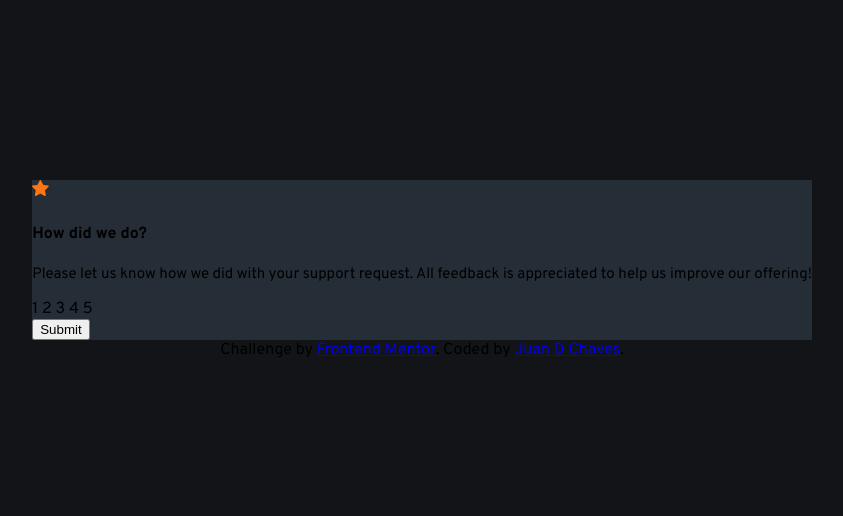
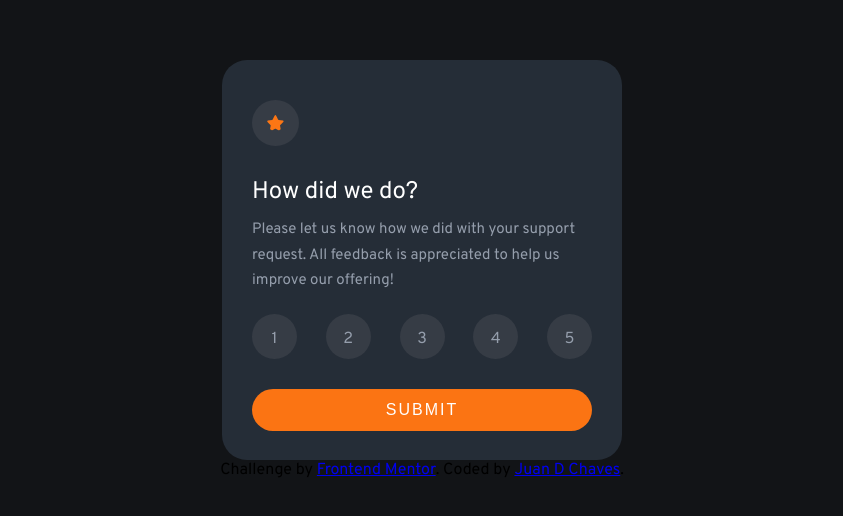
Before and after one commit to JuanDChaves/interactive-rating-component, a plain HTML site: page index.html in a window 1280 px wide. Shown: the part 138-654 px from the top of the page, without its empty margins (218-1061 px from the left). Drawn offline with Linux system fonts and the light colour scheme.

Commit message:
added css to question card

```diff
--- a/index.html
+++ b/index.html
@@ -32,8 +32,7 @@
       <span class="number">4</span>
       <span class="number">5</span>
     </div>
-
-    <button class="submit-btn">Submit</button>
+    <button class="submit-btn" id="submit-btn">Submit</button>
   </div>
 
   <!-- Rating state end -->
--- a/script.js
+++ b/script.js
@@ -0,0 +1,8 @@
+const submitBtn = document.getElementById("submit-btn");
+
+
+function submitRating() {
+    console.log("holainas");
+}
+
+submitBtn.addEventListener("click", submitRating);
--- a/style.css
+++ b/style.css
@@ -3,7 +3,7 @@
 :root {
     --primary-color: hsl(25, 97%, 53%);
     --neutral-grey: hsl(217, 12%, 63%);
-    --neutral-dark-grey: hsl(216, 12%, 54%);
+    --neutral-dark-grey: hsl(216, 12%, 24%);
     --neutral-blue: hsl(213, 19%, 18%);
     --neutral-dark-blue: hsl(216, 12%, 8%);
 
@@ -29,6 +29,82 @@ p {
 
 .rating-container {
     background-color: var(--neutral-blue);
+    color: #fff;
+    width: 400px;
+    height: 400px;
+    border-radius: 25px;
+    padding: 30px;
+}
+
+.rating-container img {
+    background-color: var(--neutral-dark-grey);
+    padding: 15px;
+    border-radius: 50%;
+    margin-top: 10px;
+}
+
+.question-title {
+    font-size: 1.5em;
+    font-weight: 400;
+    margin: 25px 0 10px 0;
+}
+
+.question-text {
+    color: var(--neutral-grey);
+    line-height: 1.7;
+    margin: 0;
+}
+
+.possible-ratings {
+    display: flex;
+    justify-content: space-between;
+    margin-top: 20px;
+}
+
+.possible-ratings .number {
+    background-color: var(--neutral-dark-grey);
+    color: var(--neutral-grey);
+    border-radius: 50%;
+    height: 45px;
+    width: 45px;
+    padding: 15px 15px;
+    text-align: center;
+    cursor: pointer;
+}
+
+.possible-ratings .number:hover {
+    color: #fff;
+    background-color: var(--primary-color);
+}
+
+.possible-ratings .number:active {
+    color: #fff;
+    background-color: var(--neutral-grey);
+}
+
+.submit-btn {
+    margin-top: 30px;
+    text-transform: uppercase;
+    display: inline-block;
+    width: 100%;
+    cursor: pointer;
+    background-color: var(--primary-color);
+    border: none;
+    border-radius: 50px;
+    padding: 12px 0;
+    color: #fff;
+    letter-spacing: 2px;
+    font-weight: 400;
+    font-size: 1em;
+}
+
+.submit-btn:hover {
+    background-color: #fff;
+    color: var(--primary-color);
+}
+
+.submit-btn:active {
+    transform: scale(0.98);
 }
 
 .thankyou-container {
```
